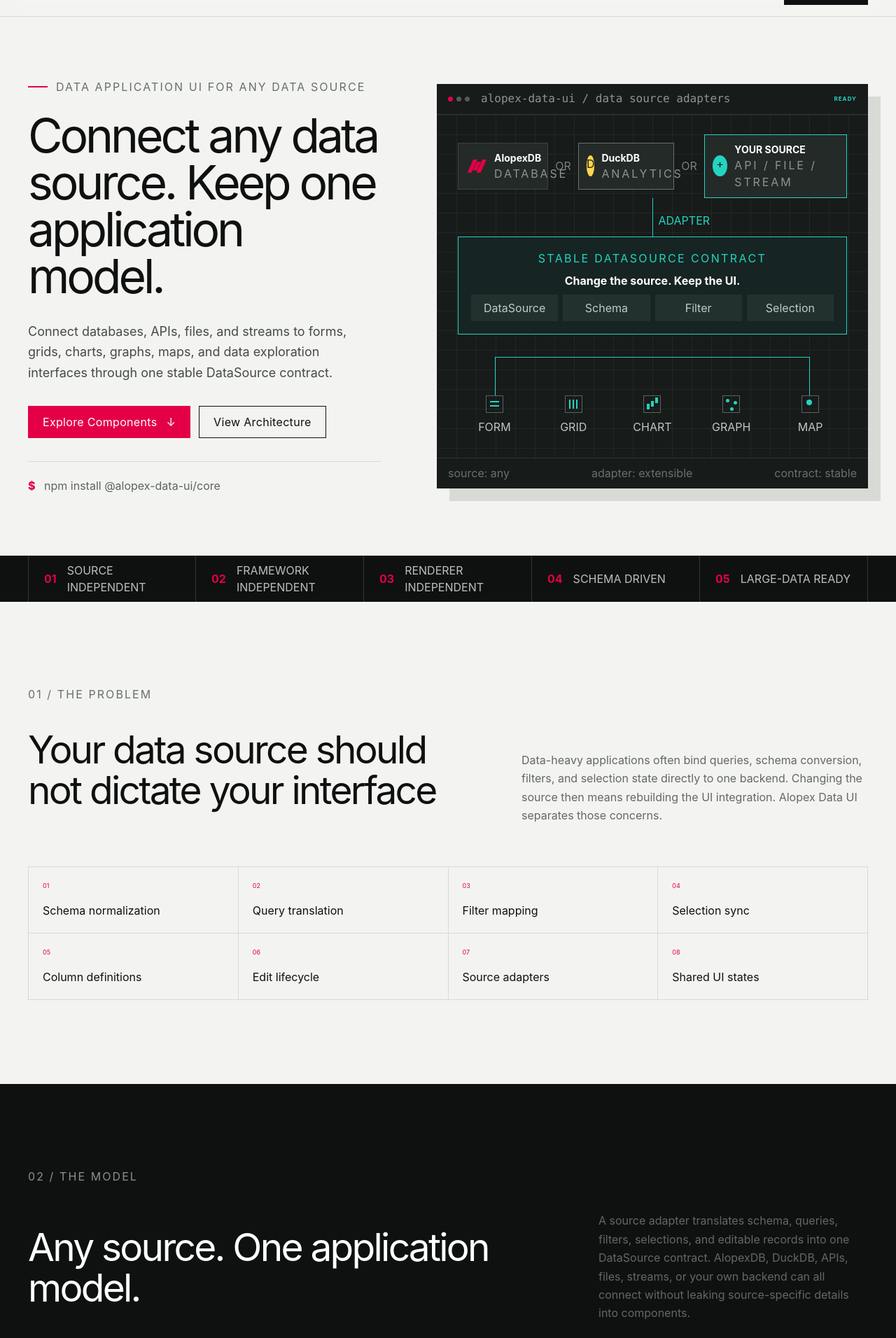
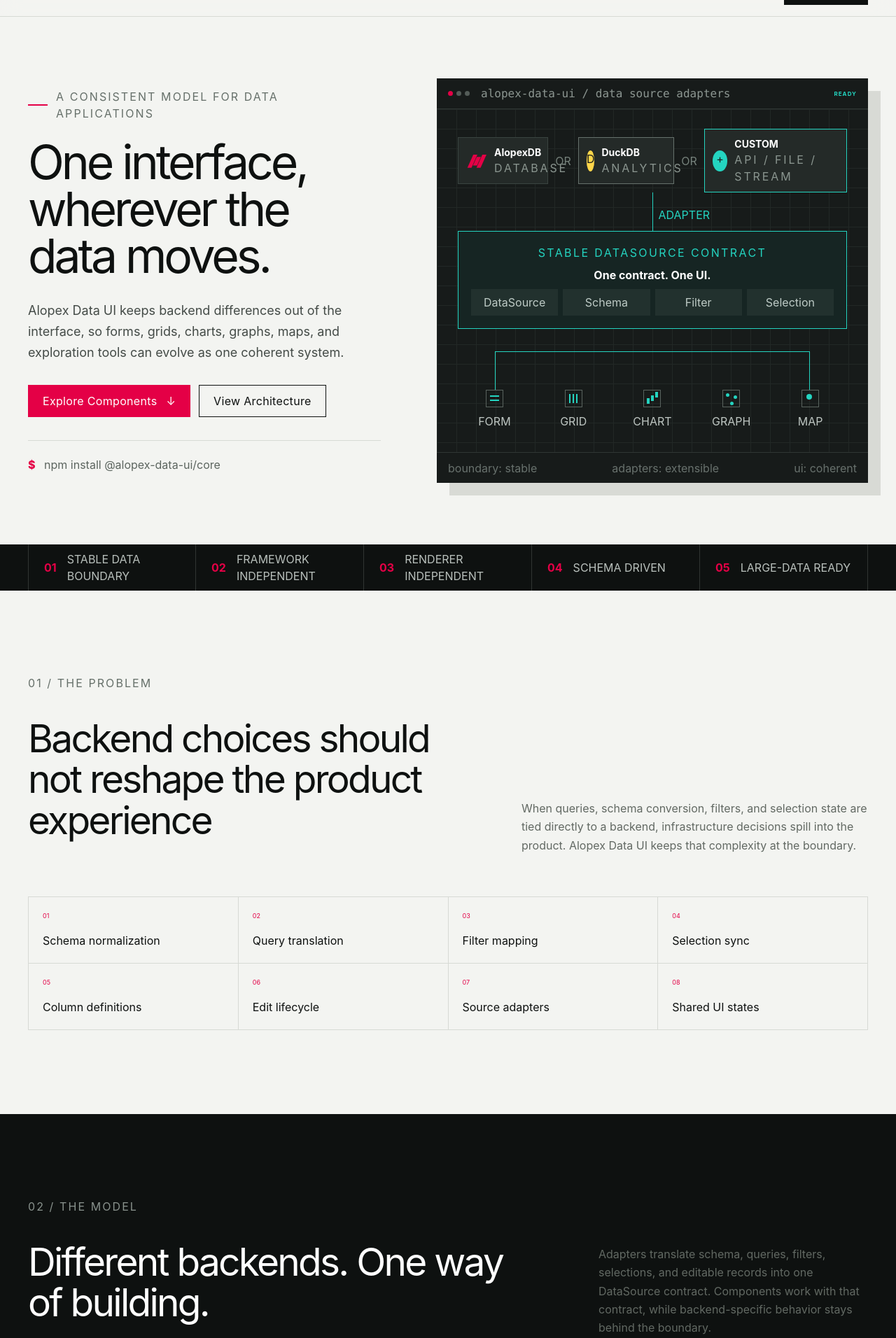
Before and after one commit to alopex-db/alopex-ui-pages, a Next.js app: page / in a window 1280 px wide. Shown: the part 48-1960 px from the top of the page at 70% size. Built offline with nearby package versions, Linux system fonts and the light colour scheme.

Commit message:
Refine positioning into product-led copy

```diff
--- a/app/ja/page.tsx
+++ b/app/ja/page.tsx
@@ -2,8 +2,8 @@ import type { Metadata } from "next";
 import { LandingPage } from "../landing-page";
 
 export const metadata: Metadata = {
-  title: "Alopex Data UI | あらゆるデータソースをつなぐUI",
-  description: "データベース、API、ファイル、ストリームを共通のDataSource契約でフォーム、グリッド、チャート、グラフ、地図へつなぐWeb UIコンポーネントSDK。",
+  title: "Alopex Data UI | データの違いを画面へ持ち込まないUI基盤",
+  description: "バックエンド固有の処理を境界へ収め、フォーム、グリッド、チャート、グラフ、地図を一貫したモデルで構築するWeb UIコンポーネントSDK。",
   alternates: { canonical: "/ja/", languages: { en: "/", ja: "/ja/" } },
 };
 
--- a/app/landing-page.tsx
+++ b/app/landing-page.tsx
@@ -14,14 +14,14 @@ type PageCopy = {
 const copy: Record<Locale, PageCopy> = {
   en: {
     nav: ["Overview", "Components", "Architecture", "Examples", "Roadmap"], lang: "JA", langHref: "/ja/",
-    eyebrow: "DATA APPLICATION UI FOR ANY DATA SOURCE",
-    hero: "Connect any data source. Keep one application model.",
-    lead: "Connect databases, APIs, files, and streams to forms, grids, charts, graphs, maps, and data exploration interfaces through one stable DataSource contract.",
+    eyebrow: "A CONSISTENT MODEL FOR DATA APPLICATIONS",
+    hero: "One interface, wherever the data moves.",
+    lead: "Alopex Data UI keeps backend differences out of the interface, so forms, grids, charts, graphs, maps, and exploration tools can evolve as one coherent system.",
     explore: "Explore Components", viewArchitecture: "View Architecture",
-    problem: "Your data source should not dictate your interface",
-    problemBody: "Data-heavy applications often bind queries, schema conversion, filters, and selection state directly to one backend. Changing the source then means rebuilding the UI integration. Alopex Data UI separates those concerns.",
-    concept: "Any source. One application model.",
-    conceptBody: "A source adapter translates schema, queries, filters, selections, and editable records into one DataSource contract. AlopexDB, DuckDB, APIs, files, streams, or your own backend can all connect without leaking source-specific details into components.",
+    problem: "Backend choices should not reshape the product experience",
+    problemBody: "When queries, schema conversion, filters, and selection state are tied directly to a backend, infrastructure decisions spill into the product. Alopex Data UI keeps that complexity at the boundary.",
+    concept: "Different backends. One way of building.",
+    conceptBody: "Adapters translate schema, queries, filters, selections, and editable records into one DataSource contract. Components work with that contract, while backend-specific behavior stays behind the boundary.",
     boundary: "Proven UI engines. A stable data boundary.",
     existingTitle: "Rendering and interaction engines",
     existingBody: "Rendering, controls, virtualization, charts, maps, graph layouts, and editors stay with mature libraries.",
@@ -29,21 +29,21 @@ const copy: Record<Locale, PageCopy> = {
     boundaryQuote: "Alopex Data UI does not replace your database or UI libraries.",
     boundaryStrong: "It keeps them replaceable through shared application contracts.",
     components: "Compose the interface your data work needs", componentsLead: "Use focused components on their own, or combine them into complete exploration and operations surfaces.", componentLink: "VIEW COMPONENT",
-    example: "Bind the UI to a contract—not to a backend", exampleLead: "The same component tree works with databases, APIs, files, streams, and custom backends. Implement or select an adapter; the UI stays the same.",
+    example: "Keep backend details at the boundary", exampleLead: "Whether data arrives from AlopexDB, DuckDB, an API, a file, or an internal service, the component tree keeps the same shape. Only the boundary knows how the data is reached.",
     architecture: "A clean boundary between data and presentation", architectureBody: "Each backend connects at the data-source adapter layer. UI components depend on a stable contract, not database internals, transport protocols, or storage formats.",
     useCases: "Built for real data workflows", principles: "Open at every layer", roadmap: "Roadmap", roadmapLead: "Product direction, not a promise of fixed delivery dates.",
-    inProgress: "IN PROGRESS", planned: "PLANNED", cta: "Bring your data. Keep one experience.", ctaBody: "Connect AlopexDB, DuckDB, an API, a file, or your own backend—and give every source the same coherent interface model.", github: "View on GitHub", followRoadmap: "Follow the Roadmap", footer: "Data application components for any data source",
+    inProgress: "IN PROGRESS", planned: "PLANNED", cta: "Let the data move. Keep the product coherent.", ctaBody: "Build today without letting today’s backend choices determine tomorrow’s interface.", github: "View on GitHub", followRoadmap: "Follow the Roadmap", footer: "A consistent UI model for data applications",
   },
   ja: {
     nav: ["概要", "コンポーネント", "設計", "コード例", "ロードマップ"], lang: "EN", langHref: "/",
-    eyebrow: "あらゆるデータソースをつなぐ データアプリケーションUI",
-    hero: "どんなデータも、ひとつのUIへ。",
-    lead: "データベース、API、ファイル、ストリーム。接続先ごとの差はアダプターが吸収し、フォーム、グリッド、チャート、グラフ、地図へ、ひとつの作法でつなぎます。",
+    eyebrow: "データアプリケーションのための共通UIモデル",
+    hero: "変わるデータに、変わらない使い心地を。",
+    lead: "Alopex Data UIは、データの違いを画面に持ち込みません。フォーム、グリッド、チャート、グラフ、地図を、一貫したモデルで組み立てられます。",
     explore: "コンポーネントを見る", viewArchitecture: "設計を見る",
-    problem: "接続先の違いを、UIの都合にしない。",
-    problemBody: "クエリ、スキーマ変換、絞り込み、選択状態を特定の接続先へ直結すると、データの置き場所が変わるたびに画面まで作り直すことになります。Alopex Data UIは、その違いをアダプターへ閉じ込め、UIとの境界を安定させます。",
-    concept: "データソースが変わっても、画面の設計は変えない。",
-    conceptBody: "アダプターが、接続先ごとのスキーマ、クエリ、フィルター、選択状態、レコード編集を共通のDataSource契約へ変換します。AlopexDBもDuckDBも、APIもファイルも、独自バックエンドも、コンポーネントからは同じ作法で扱えます。",
+    problem: "データの違いまで、画面の違いにしない。",
+    problemBody: "クエリ、スキーマ変換、絞り込み、選択状態がバックエンドへ直結していると、基盤の判断がそのまま画面の制約になります。Alopex Data UIは、その複雑さを境界の内側へ収めます。",
+    concept: "つなぎ方の違いは、境界で整える。",
+    conceptBody: "アダプターが、スキーマ、クエリ、フィルター、選択状態、レコード編集を共通のDataSource契約へ変換します。コンポーネントはその契約だけを見て、接続先固有の処理は境界の内側に留めます。",
     boundary: "実績あるUIを活かし、データとの境界だけを整える。",
     existingTitle: "描画と操作は、成熟したライブラリに任せる",
     existingBody: "コントロール、仮想スクロール、チャート、地図、グラフ描画、エディターは、実績あるライブラリの強みをそのまま活用します。",
@@ -51,10 +51,10 @@ const copy: Record<Locale, PageCopy> = {
     boundaryQuote: "Alopex Data UIは、データベースもUIライブラリも置き換えません。",
     boundaryStrong: "両者を共通の契約でつなぎ、必要に応じて入れ替えられる状態をつくります。",
     components: "データ業務に必要な画面を、無理なく組み立てる。", componentsLead: "部品をひとつずつ使うことも、探索・編集・可視化をまとめた画面として使うこともできます。", componentLink: "詳しく見る",
-    example: "UIが見るのは、接続先ではなくDataSource契約。", exampleLead: "データベースでもAPIでも、ファイルでも独自バックエンドでも、コンポーネントの構成はそのまま。選ぶ、または実装するのは接続先に合ったアダプターだけです。",
-    architecture: "接続先と表示の責務を、はっきり分ける。", architectureBody: "データベース、API、ファイルなどの違いは、データソース・アダプター層で吸収します。UIコンポーネントが依存するのは、接続方式や保存形式ではなく、安定したDataSource契約です。",
+    example: "バックエンドの都合を、画面まで持ち込まない。", exampleLead: "AlopexDB、DuckDB、API、ファイル、社内サービス。データの届き方が違っても、コンポーネントの組み方は変わりません。違いを知るのは、境界だけです。",
+    architecture: "画面はUIの責務に、接続は境界の責務に。", architectureBody: "データベース、API、ファイルなどの違いは、データソース・アダプター層で吸収します。UIコンポーネントが依存するのは、接続方式や保存形式ではなく、安定したDataSource契約です。",
     useCases: "現場のデータ業務から逆算した使い方", principles: "どの層も、ひとつの選択肢に縛らない。", roadmap: "これから実現すること", roadmapLead: "ここに示すのは、確定した納期ではなく、製品開発の方向性です。",
-    inProgress: "開発中", planned: "計画中", cta: "データを選ばず、体験を揃える。", ctaBody: "AlopexDBもDuckDBも、APIもファイルも、独自のデータ基盤も。接続先が違っても、画面にはひとつのデータ体験を。", github: "GitHubで見る", followRoadmap: "ロードマップを見る", footer: "あらゆるデータソースをつなぐ、データアプリケーションUI",
+    inProgress: "開発中", planned: "計画中", cta: "データが変わっても、プロダクトの体験は変えない。", ctaBody: "いま選ぶバックエンドに、これから育てる画面を縛らせないために。", github: "GitHubで見る", followRoadmap: "ロードマップを見る", footer: "データの違いを、画面の違いにしないUI基盤",
   },
 };
 
@@ -92,8 +92,8 @@ const useCaseCopy = {
 };
 
 const principleCopy = {
-  en: [["FRAMEWORK-INDEPENDENT", "Use Web Components from React, Vue, Svelte, or vanilla JavaScript."], ["SOURCE-INDEPENDENT", "Connect databases, APIs, files, streams, and custom backends through one DataSource contract."], ["RENDERER-INDEPENDENT", "Change grid or chart engines without rewriting application state."], ["SCHEMA-DRIVEN", "Let schema information drive forms, filters, columns, and formats."], ["LARGE-DATA READY", "Use virtualization, Canvas, WebGL, and GPU engines where they perform best."]],
-  ja: [["フレームワークを選ばない", "Web Componentsを境界に、React、Vue、Svelte、Vanilla JavaScriptから利用できます。"], ["接続先を選ばない", "データベース、API、ファイル、ストリーム、独自バックエンドを、同じDataSource契約へ接続できます。"], ["描画エンジンを固定しない", "アプリケーション状態を作り直さず、グリッドやチャートの実装を選べます。"], ["スキーマを設計の起点に", "フォーム、フィルター、列、表示形式へ、スキーマ情報を一貫して反映します。"], ["大規模データを前提に", "仮想化、Canvas、WebGL、GPUを、得意な処理へ適切に使い分けます。"]],
+  en: [["FRAMEWORK-INDEPENDENT", "Use Web Components from React, Vue, Svelte, or vanilla JavaScript."], ["STABLE DATA BOUNDARY", "Keep backend-specific behavior behind the DataSource boundary."], ["RENDERER-INDEPENDENT", "Change grid or chart engines without rewriting application state."], ["SCHEMA-DRIVEN", "Let schema information drive forms, filters, columns, and formats."], ["LARGE-DATA READY", "Use virtualization, Canvas, WebGL, and GPU engines where they perform best."]],
+  ja: [["フレームワークを選ばない", "Web Componentsを境界に、React、Vue、Svelte、Vanilla JavaScriptから利用できます。"], ["違いは境界の内側へ", "接続先ごとの処理をDataSource境界の内側に収めます。"], ["描画エンジンを固定しない", "アプリケーション状態を作り直さず、グリッドやチャートの実装を選べます。"], ["スキーマを設計の起点に", "フォーム、フィルター、列、表示形式へ、スキーマ情報を一貫して反映します。"], ["大規模データを前提に", "仮想化、Canvas、WebGL、GPUを、得意な処理へ適切に使い分けます。"]],
 };
 
 const phaseCopy = {
@@ -126,16 +126,16 @@ export function LandingPage({ locale }: { locale: Locale }) {
         <div className="button-row"><a className="button primary" href="#components">{t.explore} <span>↓</span></a><a className="button ghost" href="#architecture">{t.viewArchitecture}</a></div>
         <div className="package-line"><span>$</span> npm install @alopex-data-ui/core</div>
       </div>
-      <div className="hero-console" aria-label={locale === "ja" ? "あらゆるデータソースを共通DataSourceへ接続するフロー図" : "Any data source connected through adapters to one DataSource contract"}>
+      <div className="hero-console" aria-label={locale === "ja" ? "複数の接続先を共通のデータ境界で束ねるフロー図" : "Multiple backends meeting one stable data boundary"}>
         <div className="console-bar"><span><i/><i/><i/></span><code>alopex-data-ui / data source adapters</code><b>READY</b></div>
-        <div className="flow-stage"><div className="engine-switch"><div className="db-node active"><Mark/><div><b>AlopexDB</b><small>DATABASE</small></div></div><span>OR</span><div className="db-node duck"><div className="duck-mark">D</div><div><b>DuckDB</b><small>ANALYTICS</small></div></div><span>OR</span><div className="db-node custom"><div className="source-mark">+</div><div><b>YOUR SOURCE</b><small>API / FILE / STREAM</small></div></div></div><div className="flow-line"><span>ADAPTER</span></div>
-          <div className="core-node"><small>STABLE DATASOURCE CONTRACT</small><strong>{locale === "ja" ? "接続先が変わっても、UIはそのまま" : "Change the source. Keep the UI."}</strong><div>{["DataSource", "Schema", "Filter", "Selection"].map(x => <em key={x}>{x}</em>)}</div></div><div className="fan-lines"/>
+        <div className="flow-stage"><div className="engine-switch"><div className="db-node active"><Mark/><div><b>AlopexDB</b><small>DATABASE</small></div></div><span>OR</span><div className="db-node duck"><div className="duck-mark">D</div><div><b>DuckDB</b><small>ANALYTICS</small></div></div><span>OR</span><div className="db-node custom"><div className="source-mark">+</div><div><b>CUSTOM</b><small>API / FILE / STREAM</small></div></div></div><div className="flow-line"><span>ADAPTER</span></div>
+          <div className="core-node"><small>STABLE DATASOURCE CONTRACT</small><strong>{locale === "ja" ? "違いは境界で整える" : "One contract. One UI."}</strong><div>{["DataSource", "Schema", "Filter", "Selection"].map(x => <em key={x}>{x}</em>)}</div></div><div className="fan-lines"/>
           <div className="ui-nodes">{["FORM", "GRID", "CHART", "GRAPH", "MAP"].map((x,i) => <div key={x}><span className={`glyph g${i}`}/>{x}</div>)}</div>
-        </div><div className="console-status"><span>source: any</span><span>adapter: extensible</span><span>contract: stable</span></div>
+        </div><div className="console-status"><span>boundary: stable</span><span>adapters: extensible</span><span>ui: coherent</span></div>
       </div>
     </section>
 
-    <section className="signal-strip five" aria-label="Product principles"><div><b>01</b> SOURCE INDEPENDENT</div><div><b>02</b> FRAMEWORK INDEPENDENT</div><div><b>03</b> RENDERER INDEPENDENT</div><div><b>04</b> SCHEMA DRIVEN</div><div><b>05</b> LARGE-DATA READY</div></section>
+    <section className="signal-strip five" aria-label="Product principles"><div><b>01</b> STABLE DATA BOUNDARY</div><div><b>02</b> FRAMEWORK INDEPENDENT</div><div><b>03</b> RENDERER INDEPENDENT</div><div><b>04</b> SCHEMA DRIVEN</div><div><b>05</b> LARGE-DATA READY</div></section>
 
     <section className="section shell problem" id="overview"><SectionIndex>{sectionLabels[0]}</SectionIndex><div className="problem-copy"><h2>{t.problem}</h2><p>{t.problemBody}</p></div>
       <div className="problem-grid">{problemItems[locale].map((item,i) => <div key={item}><span>{String(i+1).padStart(2,"0")}</span>{item}</div>)}</div>
@@ -162,7 +162,7 @@ export function LandingPage({ locale }: { locale: Locale }) {
 
     <section className="section architecture-map"><div className="shell"><div className="section-heading split"><h2>{t.architecture}</h2><p>{t.architectureBody}</p></div><div className="layer-stack">
       {layers.map(([n,a,b],i)=><div key={n} className={i===3?"accent":""}><span>{n}</span><b>{a}</b><p>{b}</p></div>)}
-      <div className="db-adapter engine-card"><span className="engine-card-label">DATA SOURCES</span><div><b>AlopexDB</b><small>Built-in adapter</small></div><div><b>DuckDB</b><small>Built-in adapter</small></div><div><b>Any Source</b><small>Custom adapter</small></div><span>{locale === "ja" ? "すべて同じDataSource契約へ" : "One contract for every source"}</span></div></div></div></section>
+      <div className="db-adapter engine-card"><span className="engine-card-label">DATA SOURCES</span><div><b>AlopexDB</b><small>Built-in adapter</small></div><div><b>DuckDB</b><small>Built-in adapter</small></div><div><b>Custom Backend</b><small>Adapter</small></div><span>{locale === "ja" ? "接続先の違いは境界で吸収" : "Backend details stay at the boundary"}</span></div></div></div></section>
 
     <section className="section shell use-cases"><SectionIndex>{sectionLabels[5]}</SectionIndex><div className="section-heading"><h2>{t.useCases}</h2></div><div className="use-case-grid">{useCases.map(([name,desc],i)=><article key={name}><span className={`scene scene-${i}`}><i/><i/><i/><i/></span><div><small>0{i+1}</small><h3>{name}</h3><p>{desc}</p></div></article>)}</div></section>
 
--- a/app/page.tsx
+++ b/app/page.tsx
@@ -2,8 +2,8 @@ import type { Metadata } from "next";
 import { LandingPage } from "./landing-page";
 
 export const metadata: Metadata = {
-  title: "Alopex Data UI | Data Application Components for Any Data Source",
-  description: "Connect databases, APIs, files, and streams to forms, grids, charts, graphs, maps, and data exploration applications through one DataSource contract.",
+  title: "Alopex Data UI | A Consistent Model for Data Applications",
+  description: "Build forms, grids, charts, graphs, maps, and data exploration applications on one consistent interface model while backend details stay at the boundary.",
   alternates: { canonical: "/", languages: { en: "/", ja: "/ja/" } },
 };
 
```
Also changed, not shown: app/layout.tsx (+4 -4 lines), public/og-interface-model.png (added).
